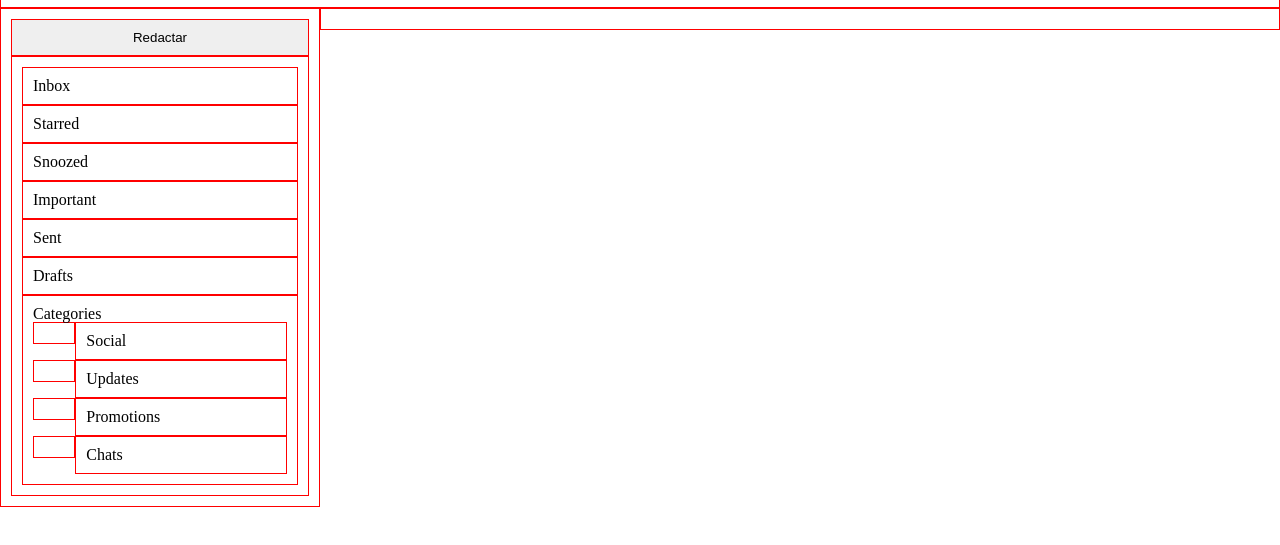
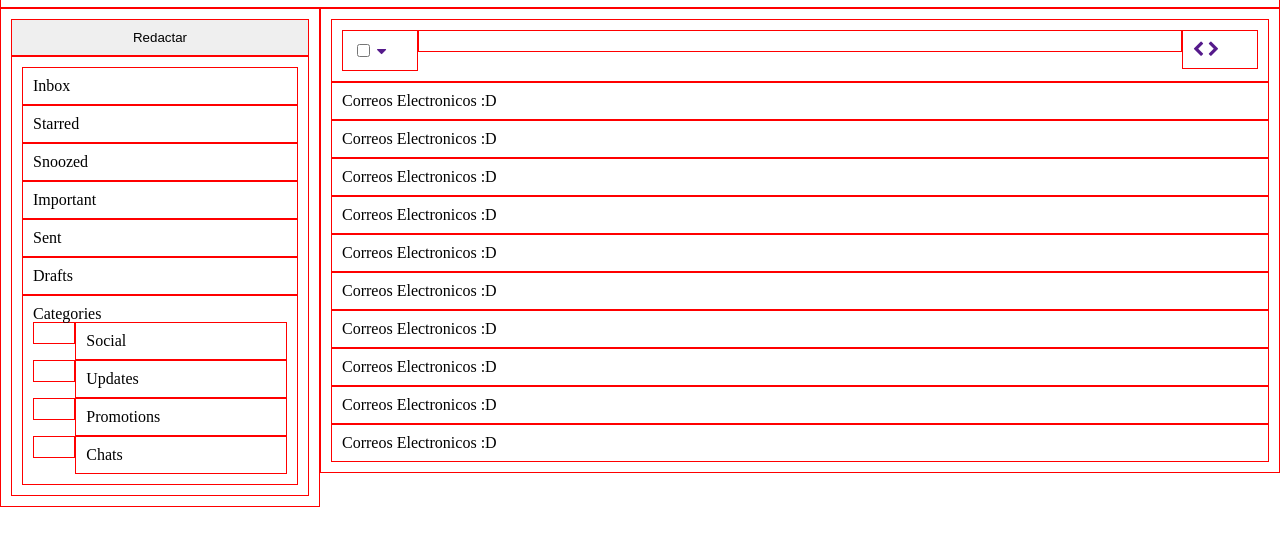
Before and after one commit to wsierra010/Gestor_Correo, a plain HTML site: page index.html in a window 1280 px wide. Shown: the part 89-634 px from the top of the page. Drawn offline with Linux system fonts and the light colour scheme.

Commit message:
Create Main HTML #2

```diff
--- a/index.html
+++ b/index.html
@@ -48,7 +48,31 @@
         </section>
     </aside>
     <main class="main__container col-xs-9">
-
+        <section class="main__tools col-xs-12">
+            <article class="main__checkbox col-xs-1">
+                <input type="checkbox">
+                <a href=""><i class="fa fa-caret-down"></i></a>
+            </article>
+            <div class="col-xs-10"></div>
+            <article class="main__change col-xs-1">
+                <a href="" class=""><i class="fa fa-chevron-left"></i></a>
+                <a href="" class=""><i class="fa fa-chevron-right"></i></a>
+            </article>
+        </section>
+        <section class="main__mails">
+            <ul>
+                <li class="col-xs-12">Correos Electronicos :D</li>
+                <li class="col-xs-12">Correos Electronicos :D</li>
+                <li class="col-xs-12">Correos Electronicos :D</li>
+                <li class="col-xs-12">Correos Electronicos :D</li>
+                <li class="col-xs-12">Correos Electronicos :D</li>
+                <li class="col-xs-12">Correos Electronicos :D</li>
+                <li class="col-xs-12">Correos Electronicos :D</li>
+                <li class="col-xs-12">Correos Electronicos :D</li>
+                <li class="col-xs-12">Correos Electronicos :D</li>
+                <li class="col-xs-12">Correos Electronicos :D</li>
+            </ul>
+        </section>
     </main>
 </body>
 </html>
```
